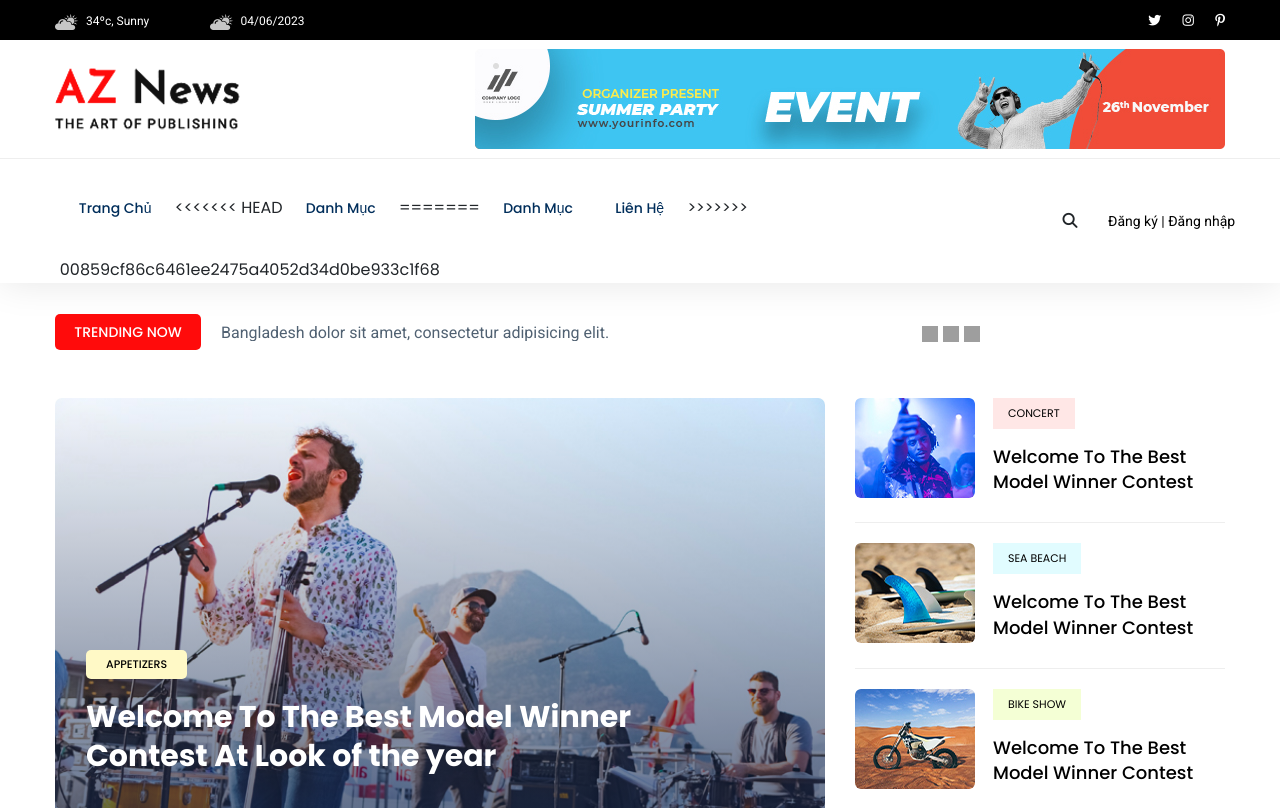
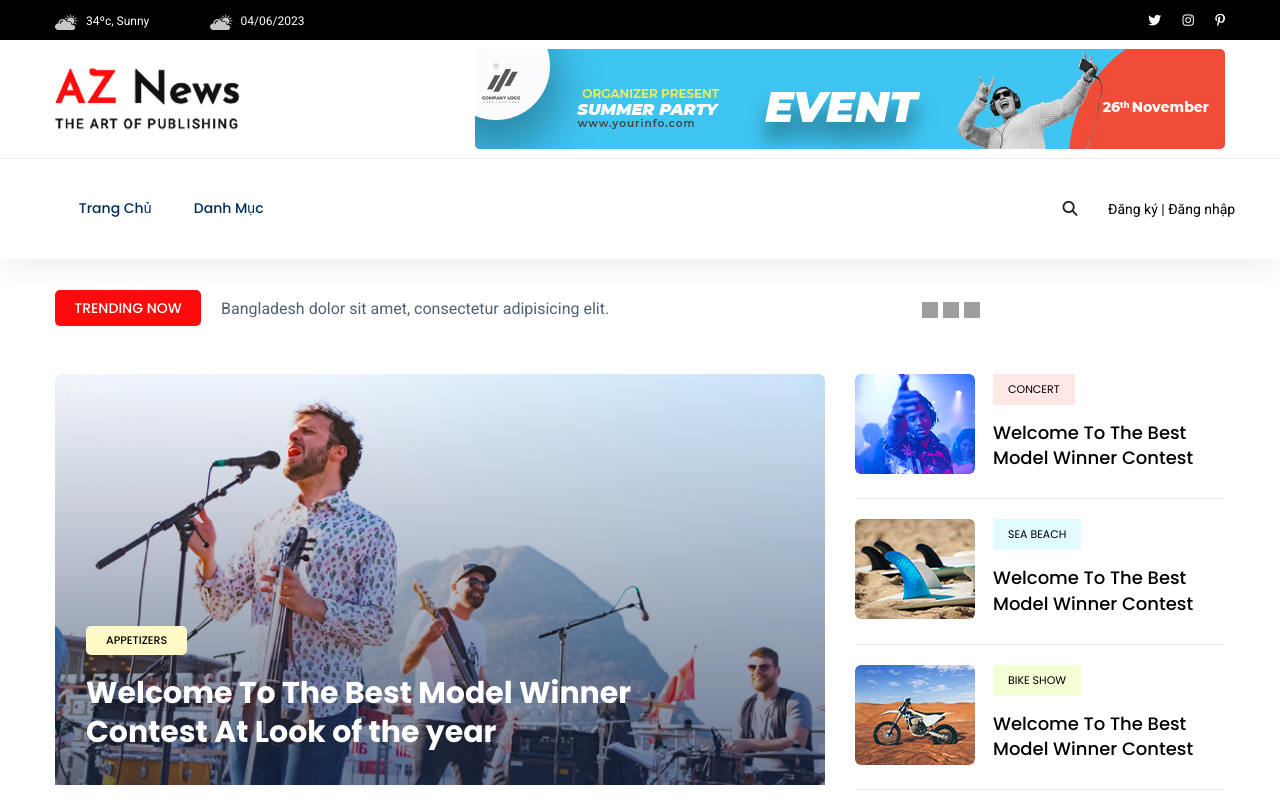
Before and after one commit to khoaadmt/news, a PHP site: page /aznews-master/index.php?action=home in a window 1280 px wide. Shown: the top 808 px of the page. Run offline with PHP 8.4, Linux system fonts and the light colour scheme; data that the repository does not hold is empty; some libraries are stand-ins or nearby versions; grey boxes are pictures that could not be loaded.

Commit message:
fix conflict

```diff
--- a/index.php
+++ b/index.php
@@ -41,7 +41,7 @@
 <body>
 <div class="wrapper">
         <?php
-            $id_account = $_GET['id_admin'];
+            // $id_account = $_GET['id_admin'];
 
             include("./admincp/config/config.php");
             // include("pages/menu.php");
--- a/pages/header.php
+++ b/pages/header.php
@@ -63,12 +63,7 @@ if (isset($_GET['search'])) {
                                     <nav>
                                         <ul id="navigation">
                                             <li><a href="index.php?action=home">Trang chủ</a></li>
-<<<<<<< HEAD
                                             <li><a href="index.php?action=category&category_id=0&current_page=1&searching=">Danh mục</a></li>
-=======
-                                            <li><a href="index.php?action=category">Danh mục</a></li>
-                                            <li><a href="index.php?action=contact">Liên hệ</a></li>
->>>>>>> 00859cf86c6461ee2475a4052d34d0be933c1f68
                                         </ul>
                                     </nav>
                                 </div>
```
